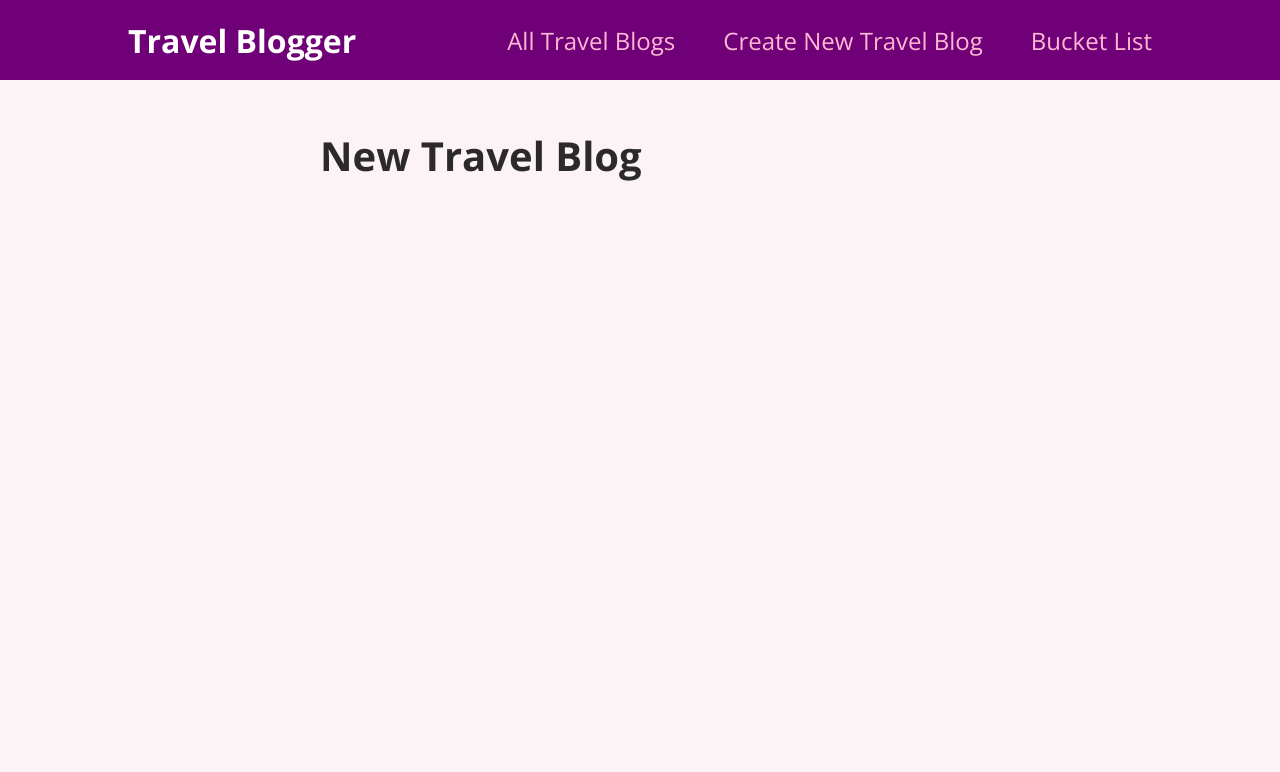
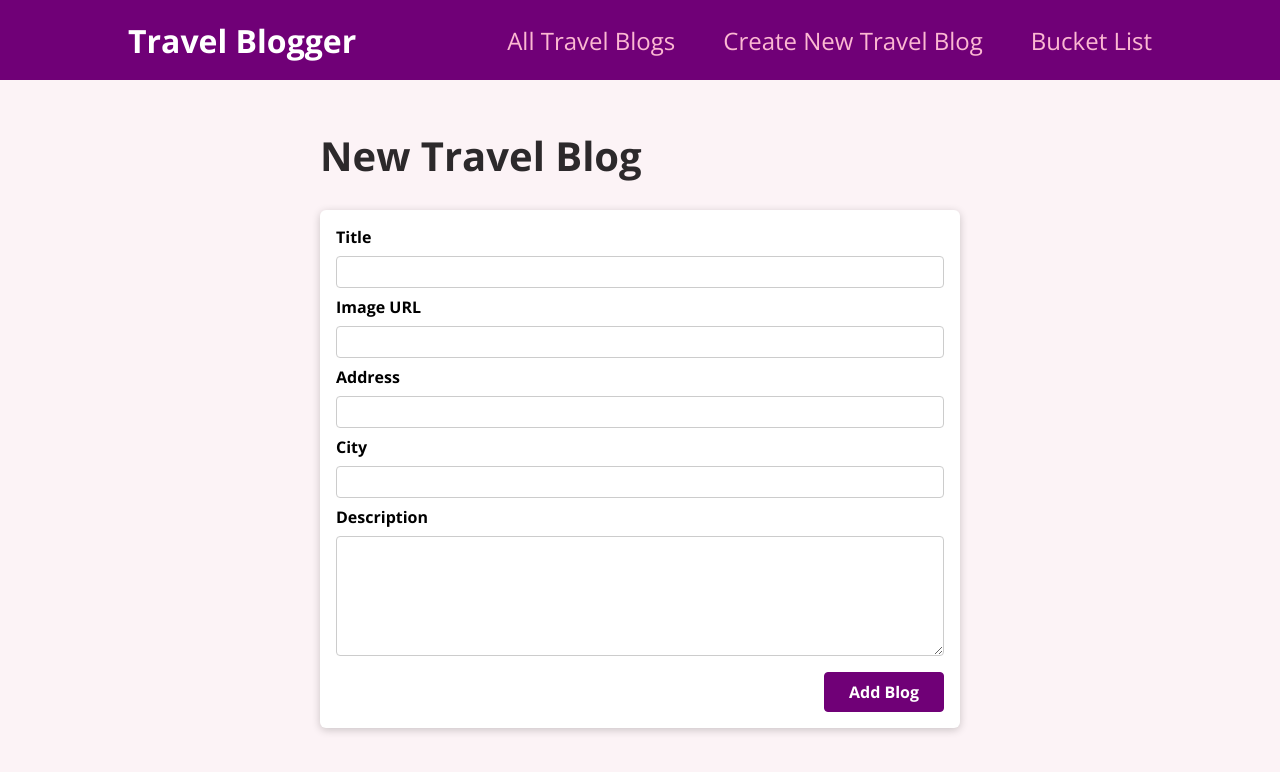
Before and after one commit to dalengit/MDW1AA, a React (Create React App) app in the folder session-12/react-app/travel-blogger/: page /new-travel-blog in a window 1280 px wide. Shown: the top 772 px of the page. Built offline with nearby package versions, Linux system fonts and the light colour scheme.

Commit message:
Form implemented

```diff
--- a/session-12/react-app/travel-blogger/src/pages/NewTravelBlog.js
+++ b/session-12/react-app/travel-blogger/src/pages/NewTravelBlog.js
@@ -1,9 +1,12 @@
 import React from 'react'
+import NewTravelBlogForm from '../components/blogs/NewTravelBlogForm';
 
 const NewTravelBlog = () => {
     return (
         <div>
             <h1>New Travel Blog</h1>
+
+            <NewTravelBlogForm />
         </div>
     )
 }
```
